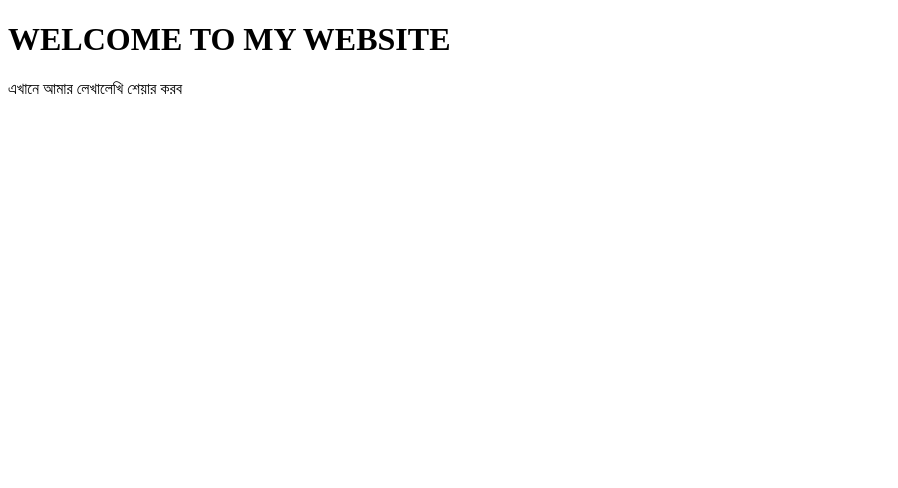
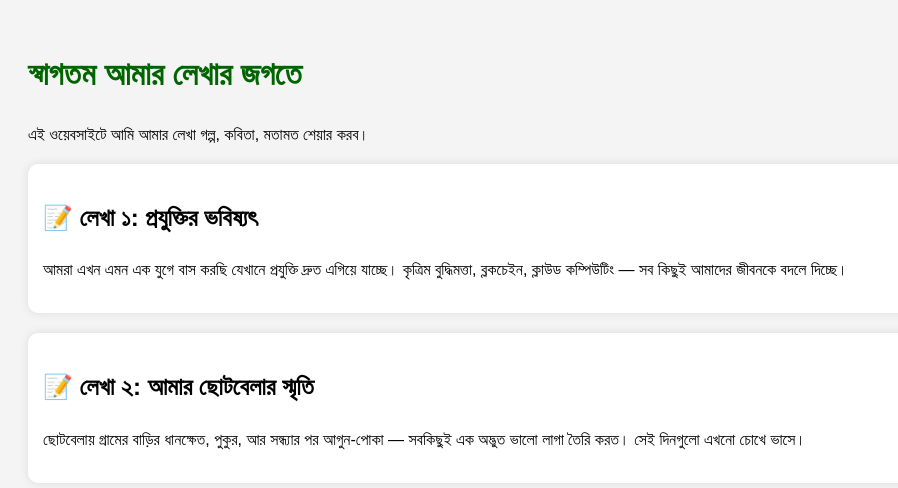
Before and after one commit to MAHMUDUL8600/mahmudul-, a plain HTML site: page index.html in a window 1280 px wide. Shown: the whole page, without its empty margins (0-898 px from the left). Drawn offline with Linux system fonts and the light colour scheme.

Commit message:
Update index.html

```diff
--- a/index.html
+++ b/index.html
@@ -1,11 +1,40 @@
 <!-- index.html -->
 <!DOCTYPE html>
-<html>
+<html lang="bn">
 <head>
- <title> MY WEBSITE </TITLE>
+  <meta charset="UTF-8">
+  <title>Mahmudul's Writings</title>
+  <style>
+    body {
+      font-family: sans-serif;
+      background-color: #f4f4f4;
+      padding: 20px;
+      line-height: 1.6;
+    }
+    h1 {
+      color: darkgreen;
+    }
+    .post {
+      background-color: white;
+      padding: 15px;
+      margin-bottom: 20px;
+      border-radius: 10px;
+      box-shadow: 0 0 10px rgba(0,0,0,0.1);
+    }
+  </style>
 </head>
 <body>
-  <h1> WELCOME TO MY WEBSITE </h1>
-  <p> এখানে আমার লেখালেখি শেয়ার করব </p>
+  <h1>স্বাগতম আমার লেখার জগতে</h1>
+  <p>এই ওয়েবসাইটে আমি আমার লেখা গল্প, কবিতা, মতামত শেয়ার করব।</p>
+
+  <div class="post">
+    <h2>📝 লেখা ১: প্রযুক্তির ভবিষ্যৎ</h2>
+    <p>আমরা এখন এমন এক যুগে বাস করছি যেখানে প্রযুক্তি দ্রুত এগিয়ে যাচ্ছে। কৃত্রিম বুদ্ধিমত্তা, ব্লকচেইন, ক্লাউড কম্পিউটিং — সব কিছুই আমাদের জীবনকে বদলে দিচ্ছে।</p>
+  </div>
+
+  <div class="post">
+    <h2>📝 লেখা ২: আমার ছোটবেলার স্মৃতি</h2>
+    <p>ছোটবেলায় গ্রামের বাড়ির ধানক্ষেত, পুকুর, আর সন্ধ্যার পর আগুন-পোকা — সবকিছুই এক অদ্ভুত ভালো লাগা তৈরি করত। সেই দিনগুলো এখনো চোখে ভাসে।</p>
+  </div>
 </body>
 </html>
```
